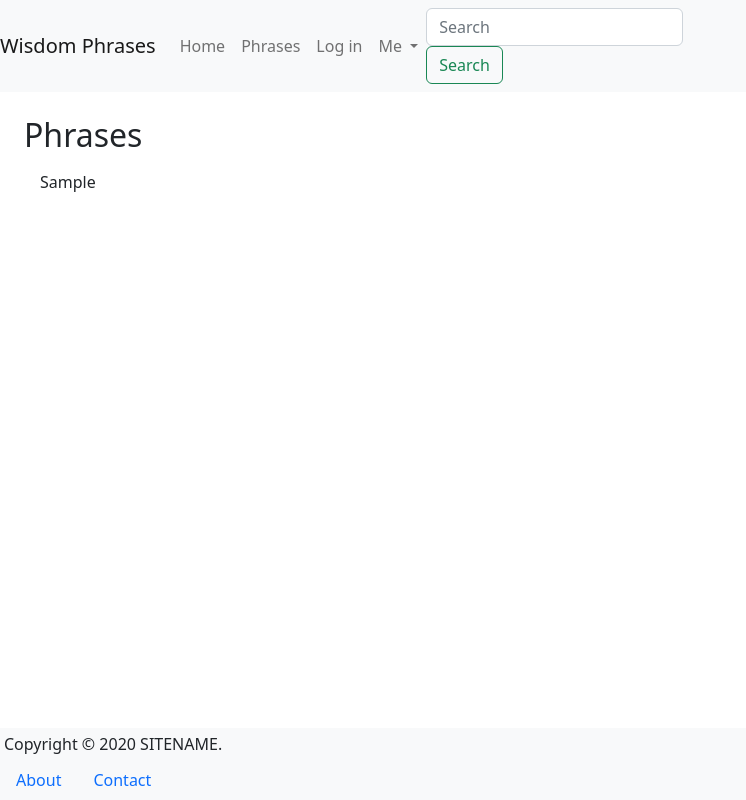
After one commit to andres777-stack/phrases, a Django app: template templates/phrases/phrase_list.html in a window 1280 px wide. The commit adds this page. Shown: the whole page, without its empty margins (0-746 px from the left). Run offline with Django 4.2, Linux system fonts and the light colour scheme; the template is opened without the code that fills it: values that come from a table or form of the project are taken from there, others are empty; tables that the repository leaves empty hold one stand-in row (values such as "Sample post"); some libraries are stand-ins or nearby versions.

Commit message:
adding listview

```diff
--- a/phrases/urls.py
+++ b/phrases/urls.py
@@ -1,8 +1,8 @@
 from django.urls import path
-from .views import TemplateView
+from .views import PhraseListView
 
 app_name = 'phrases'
 
 urlpatterns = [
-    path('', TemplateView.as_view(), name='phrases'),
+    path('', PhraseListView.as_view(), name='list'),
 ]
--- a/templates/_base.html
+++ b/templates/_base.html
@@ -28,7 +28,7 @@ integrity="sha384-0evHe/X+R7YkIZDRvuzKMRqM+OrBnVFBL6DOitfPri4tjfHxaWutUpFmBp4vmV
           </a>
         </li>
         <li class="nav-item">
-          <a class="nav-link" href="#">Phrases</a>
+          <a class="nav-link" href="{%url 'phrases:list'%}">Phrases</a>
         </li>
         <li class="nav-item">
           <a class="nav-link" href="#">Log in</a>
--- /dev/null
+++ b/templates/phrases/phrase_list.html
@@ -0,0 +1,11 @@
+{%extends '_base.html'%}
+
+{%block title%} Phrases {%endblock%}
+{%block main%}
+<h2>Phrases</h2>
+<ul class="list-group list-group-flush mb-3">
+    {%for phrase in phrase_list%}
+    <li class="list-group-item">{{phrase.sentence}}</li>
+    {%endfor%}
+</ul>
+{%endblock%}
```
Also changed, not shown: phrases/views.py (+5 -3 lines).
